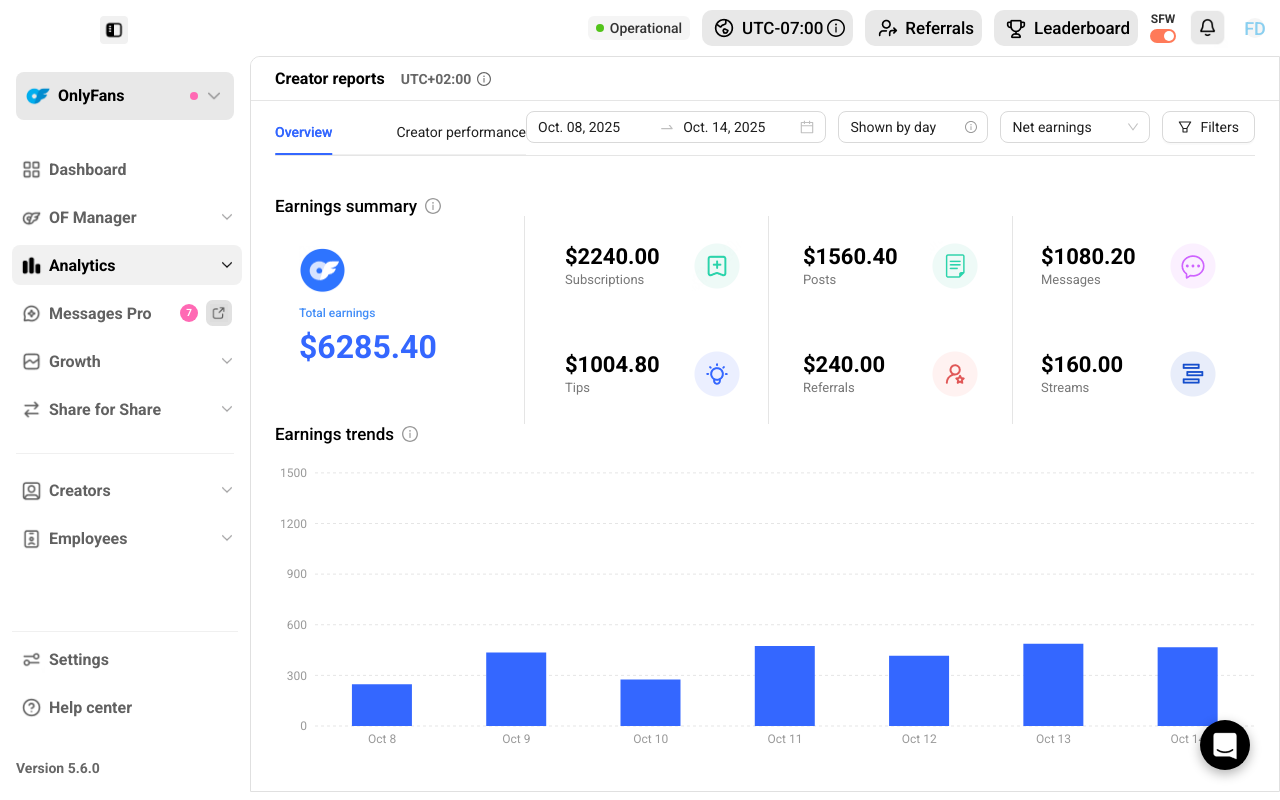
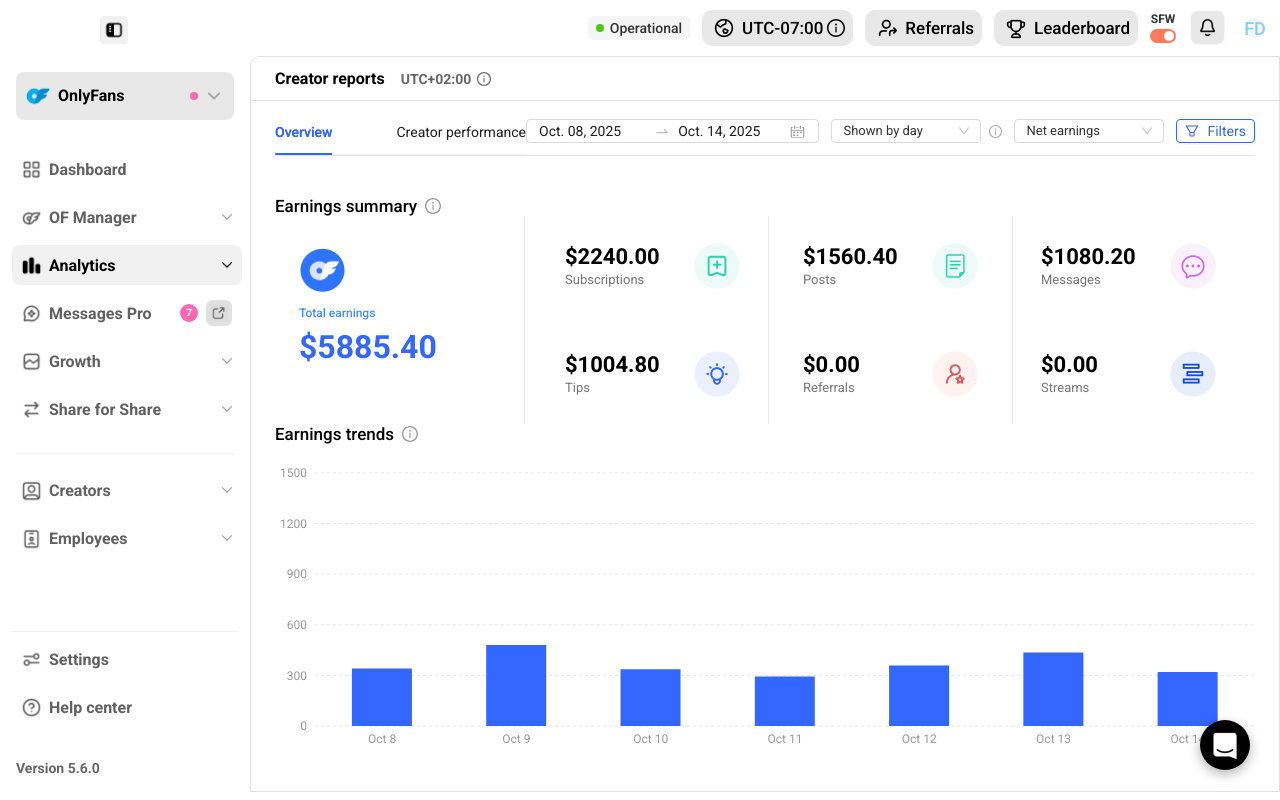
Before and after one commit to SWMKRS/winfloww, a React (Vite) app: page /analytics/creator-reports in a window 1280 px wide. Built offline with nearby package versions, Linux system fonts and the light colour scheme.

Commit message:
address all comments

```diff
--- a/src/data/mockData.js
+++ b/src/data/mockData.js
@@ -3,82 +3,82 @@
 export const earningsData = {
   'Yesterday': {
     'Gross earnings': {
-      total: 1245.50,
+      total: 1145.50,
       subscriptions: 450.00,
       posts: 320.50,
       messages: 180.00,
       tips: 195.00,
-      referrals: 50.00,
-      streams: 50.00
+      referrals: 0,
+      streams: 0
     },
     'Net earnings': {
-      total: 996.40,
+      total: 916.40,
       subscriptions: 360.00,
       posts: 256.40,
       messages: 144.00,
       tips: 156.00,
-      referrals: 40.00,
-      streams: 40.00
+      referrals: 0,
+      streams: 0
     }
   },
   'Today': {
     'Gross earnings': {
-      total: 892.30,
+      total: 842.30,
       subscriptions: 320.00,
       posts: 245.30,
       messages: 135.00,
       tips: 142.00,
-      referrals: 30.00,
-      streams: 20.00
+      referrals: 0,
+      streams: 0
     },
     'Net earnings': {
-      total: 713.84,
+      total: 673.84,
       subscriptions: 256.00,
       posts: 196.24,
       messages: 108.00,
       tips: 113.60,
-      referrals: 24.00,
-      streams: 16.00
+      referrals: 0,
+      streams: 0
     }
   },
   'This week': {
     'Gross earnings': {
-      total: 7856.75,
+      total: 7356.75,
       subscriptions: 2800.00,
       posts: 1950.50,
       messages: 1350.25,
       tips: 1256.00,
-      referrals: 300.00,
-      streams: 200.00
+      referrals: 0,
+      streams: 0
     },
     'Net earnings': {
-      total: 6285.40,
+      total: 5885.40,
       subscriptions: 2240.00,
       posts: 1560.40,
       messages: 1080.20,
       tips: 1004.80,
-      referrals: 240.00,
-      streams: 160.00
+      referrals: 0,
+      streams: 0
     }
   },
   'This month': {
     'Gross earnings': {
-      total: 28456.50,
+      total: 26806.50,
       subscriptions: 10500.00,
       posts: 7250.50,
       messages: 4850.00,
       tips: 4206.00,
-      referrals: 1050.00,
-      streams: 600.00
+      referrals: 0,
+      streams: 0
     },
     'Net earnings': {
-      total: 22765.20,
+      total: 21445.20,
       subscriptions: 8400.00,
       posts: 5800.40,
       messages: 3880.00,
       tips: 3364.80,
-      referrals: 840.00,
-      streams: 480.00
+      referrals: 0,
+      streams: 0
     }
   }
 };
--- a/src/pages/CreatorReports.css
+++ b/src/pages/CreatorReports.css
@@ -85,6 +85,9 @@
 
 .date-range-picker {
   min-width: 280px;
+  padding: 0px 12px !important;
+  border-radius: 4px !important;
+  /* font-size: 10px !important; */
 }
 
 /* custom date range picker panel */
@@ -142,6 +145,10 @@
 .preset-button.selected:hover {
   background: #2555dd;
   border-color: #2555dd;
+}
+
+.date-range-picker > .ant-picker > .ant-picker-input > input {
+    font-size: 12px !important;
 }
 
 .date-range-picker .ant-picker-header {
@@ -215,22 +222,46 @@
 
 .filter-select {
   min-width: 150px;
+  /* padding: 0px 12px !important; */
+  height: 24px !important;
+  color: #333 !important;
 }
 
-.custom-filter-dropdown {
-  border-radius: 0 !important;
+.filter-select > .ant-select-selector {
+  /* height: 24px !important; */
+  border-radius: 4px !important;
+  padding-right: 12px !important;
+  font-size: 13px !important;
+  color: #333 !important;
 }
+
 
 .custom-filter-dropdown .ant-select-item-option-selected:not(.ant-select-item-option-disabled) {
   background-color: transparent !important;
   color: #3467ff !important;
   font-weight: 500 !important;
+  border-radius: 4px !important;
 }
 
 .filters-button {
   display: flex;
   align-items: center;
   gap: 8px;
+  color: #3467ff !important;
+  border-color: #3467ff !important;
+  height: 24px !important;
+  border-radius: 4px !important;
+  padding-left: 8px !important;
+  padding-right: 8px !important;
+}
+
+.filters-button:hover {
+  color: #3467ff !important;
+  border-color: #3467ff !important;
+}
+
+.filters-button .anticon {
+  color: #3467ff !important;
 }
 
 /* Earnings Summary Section */
--- a/src/pages/CreatorReports.jsx
+++ b/src/pages/CreatorReports.jsx
@@ -5,13 +5,14 @@
   PieChartOutlined,
   DownloadOutlined,
   SettingOutlined,
-  FilterOutlined,
-  CalendarOutlined
+  FilterOutlined
 } from '@ant-design/icons';
 import dayjs from 'dayjs';
 import { LineChart, Line, BarChart, Bar, XAxis, YAxis, CartesianGrid, Tooltip as RechartsTooltip, ResponsiveContainer } from 'recharts';
+
 import { earningsData as mockEarningsData } from '../data/mockData';
 import EarningsOverview from '../components/EarningsOverview';
+import calendarIcon from '../assets/creator_reports/calendar_icon.png';
 import './CreatorReports.css';
 
 const CustomTooltip = ({ active, payload }) => {
@@ -48,13 +49,13 @@
 ];
 
 const salesChartData = [
-  { date: 'Oct 5', subscriptions: 850, tips: 120, posts: 450, messages: 320, referrals: 80, streams: 45 },
-  { date: 'Oct 6', subscriptions: 920, tips: 180, posts: 520, messages: 410, referrals: 95, streams: 60 },
-  { date: 'Oct 7', subscriptions: 780, tips: 145, posts: 390, messages: 350, referrals: 70, streams: 40 },
-  { date: 'Oct 8', subscriptions: 890, tips: 165, posts: 480, messages: 380, referrals: 88, streams: 52 },
-  { date: 'Oct 9', subscriptions: 740, tips: 135, posts: 360, messages: 310, referrals: 65, streams: 38 },
-  { date: 'Oct 10', subscriptions: 860, tips: 155, posts: 440, messages: 365, referrals: 82, streams: 48 },
-  { date: 'Oct 11', subscriptions: 720, tips: 125, posts: 340, messages: 295, referrals: 60, streams: 35 },
+  { date: 'Oct 5', subscriptions: 850, tips: 120, posts: 450, messages: 320, referrals: 0, streams: 0 },
+  { date: 'Oct 6', subscriptions: 920, tips: 180, posts: 520, messages: 410, referrals: 0, streams: 0 },
+  { date: 'Oct 7', subscriptions: 780, tips: 145, posts: 390, messages: 350, referrals: 0, streams: 0 },
+  { date: 'Oct 8', subscriptions: 890, tips: 165, posts: 480, messages: 380, referrals: 0, streams: 0 },
+  { date: 'Oct 9', subscriptions: 740, tips: 135, posts: 360, messages: 310, referrals: 0, streams: 0 },
+  { date: 'Oct 10', subscriptions: 860, tips: 155, posts: 440, messages: 365, referrals: 0, streams: 0 },
+  { date: 'Oct 11', subscriptions: 720, tips: 125, posts: 340, messages: 295, referrals: 0, streams: 0 },
 ];
 
 const creatorStatistics = {
@@ -326,8 +327,8 @@
         tips: 100 + Math.floor(Math.random() * 100),
         posts: 300 + Math.floor(Math.random() * 250),
         messages: 250 + Math.floor(Math.random() * 200),
-        referrals: 60 + Math.floor(Math.random() * 40),
-        streams: 30 + Math.floor(Math.random() * 30)
+        referrals: 0,
+        streams: 0
       });
     }
 
@@ -368,7 +369,7 @@
               value={dateRange}
               onChange={setDateRange}
               format="MMM. DD, YYYY"
-              suffixIcon={<CalendarOutlined />}
+              suffixIcon={<img src={calendarIcon} alt="calendar" style={{ width: 17, height: 17 }} />}
               className="date-range-picker"
               dropdownClassName="custom-date-picker-dropdown"
               disabledDate={(current) => current && current > dayjs().endOf('day')}
@@ -391,12 +392,12 @@
                 </div>
               )}
             />
+            <div style={{ display: 'flex', alignItems: 'center', gap: '8px' }}>
               <Select
                 value={shownBy}
                 onChange={setShownBy}
                 className="filter-select"
                 popupClassName="custom-filter-dropdown"
-              suffixIcon={<InfoCircleOutlined style={{ color: '#999' }} />}
                 options={[
                   { value: 'hour', label: 'Shown by hour', disabled: true },
                   { value: 'day', label: 'Shown by day' },
@@ -404,6 +405,10 @@
                   { value: 'month', label: 'Shown by month' }
                 ]}
               />
+              <Tooltip title="Select time grouping">
+                <InfoCircleOutlined style={{ color: '#aaa', fontSize: 13 }} />
+              </Tooltip>
+            </div>
             <Select
               value={earningsType}
               onChange={setEarningsType}
```
Also changed, not shown: src/assets/creator_reports/calendar_icon.png (added). Lines whose indentation alone changed are shown as unchanged.
